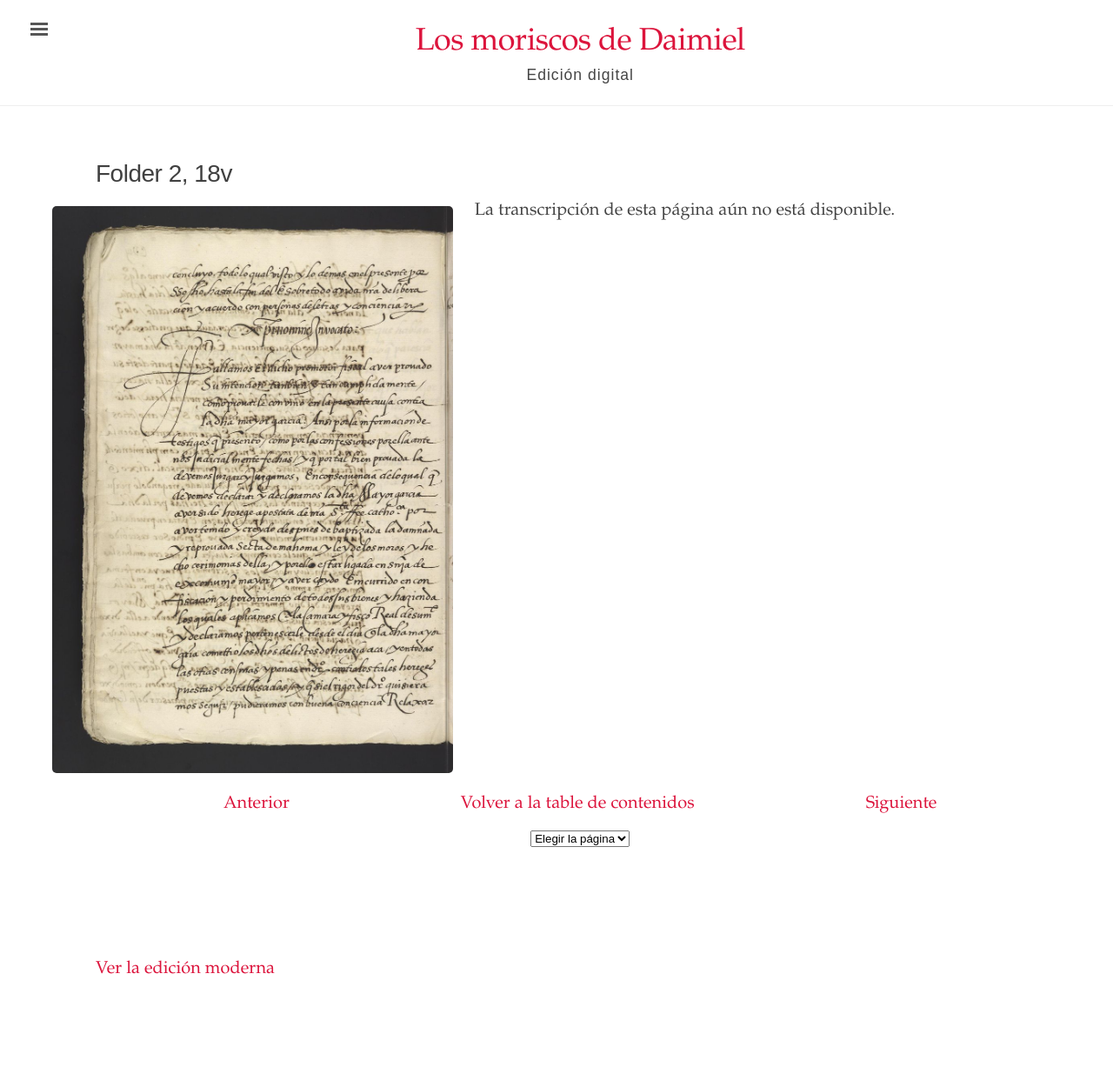
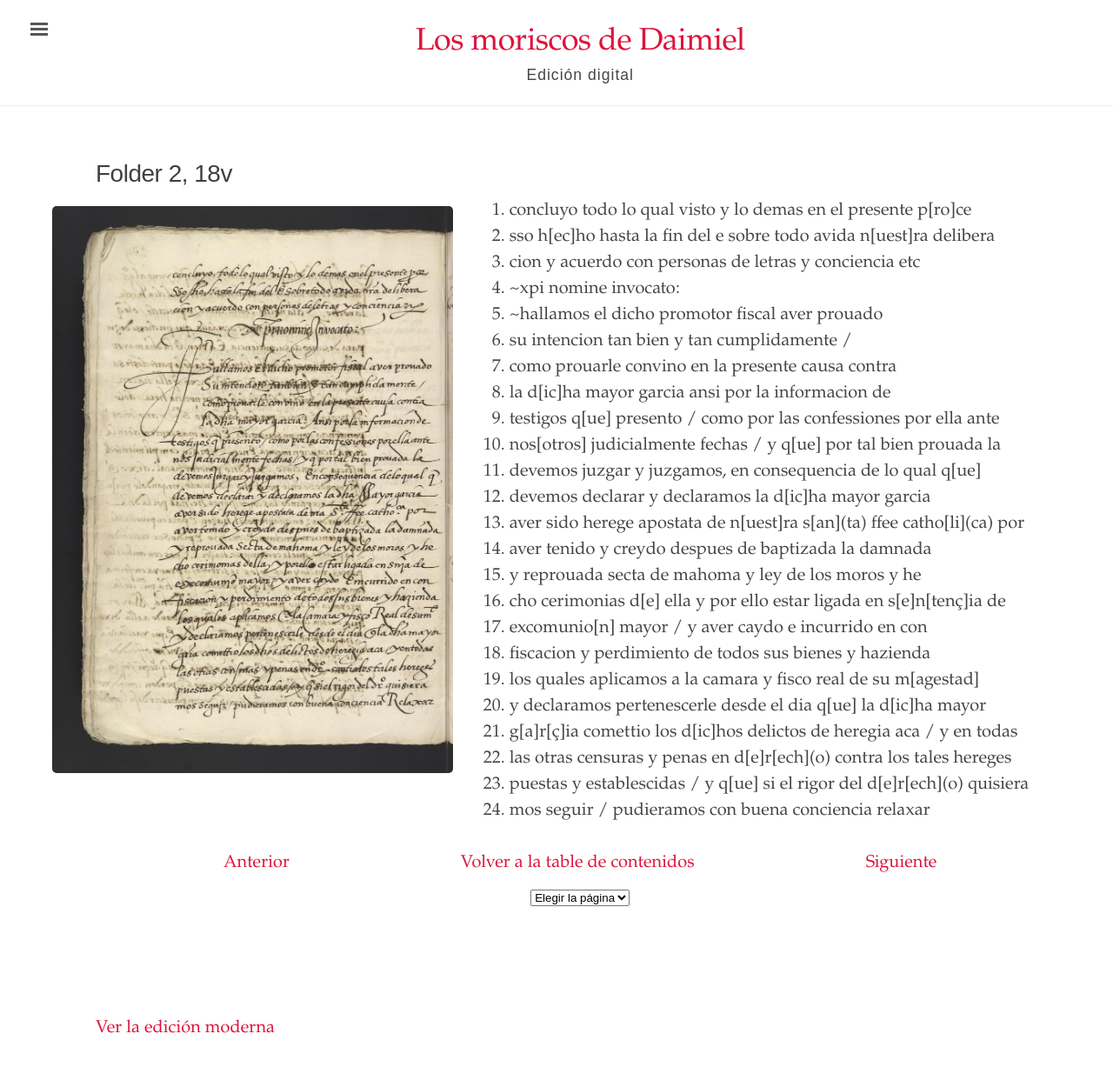
Before and after one commit to digbmc/moriscos-daimel, a Jekyll site: the page built from _texts/folder-2-18v.md, in a window 1280 px wide and 1277 px high. Shown: the top 1227 px of the window at 87% size. Built offline with Jekyll 4.4.1, drawn with Linux system fonts in a browser that asks for light colours.

Commit message:
Update folder-2-18v.md

```diff
--- a/_texts/folder-2-18v.md
+++ b/_texts/folder-2-18v.md
@@ -5,4 +5,27 @@ image: /assets/images/Folder_2_18v.jpg
 body_class: wide-page
 order: 36
 ---
-La transcripción de esta página aún no está disponible.
+1. concluyo todo lo qual visto y lo demas en el presente p\[ro\]ce
+2. sso h\[ec\]ho hasta la fin del e sobre todo avida n\[uest\]ra delibera
+3. cion y acuerdo con personas de letras y conciencia etc
+4. ~xpi nomine invocato:
+5. ~hallamos el dicho promotor fiscal aver prouado
+6. su intencion tan bien y tan cumplidamente /
+7. como prouarle convino en la presente causa contra
+8. la d\[ic\]ha mayor garcia ansi por la informacion de
+9. testigos q\[ue\] presento / como por las confessiones por ella ante
+10. nos\[otros\] judicialmente fechas / y q\[ue\] por tal bien prouada la
+11. devemos juzgar y juzgamos, en consequencia de lo qual q\[ue\]
+12. devemos declarar y declaramos la d\[ic\]ha mayor garcia
+13. aver sido herege apostata de n\[uest\]ra s\[an\](ta) ffee catho\[li\](ca) por
+14. aver tenido y creydo despues de baptizada la damnada
+15. y reprouada secta de mahoma y ley de los moros y he
+16. cho cerimonias d\[e\] ella y por ello estar ligada en s\[e\]n\[tenç\]ia de
+17. excomunio\[n\] mayor / y aver caydo e incurrido en con
+18. fiscacion y perdimiento de todos sus bienes y hazienda
+19. los quales aplicamos a la camara y fisco real de su m\[agestad\]
+20. y declaramos pertenescerle desde el dia q\[ue\] la d\[ic\]ha mayor
+21. g\[a\]r\[ç\]ia comettio los d\[ic\]hos delictos de heregia aca / y en todas
+22. las otras censuras y penas en d\[e\]r\[ech\](o) contra los tales hereges
+23. puestas y establescidas / y q\[ue\] si el rigor del d\[e\]r\[ech\](o) quisiera
+24. mos seguir / pudieramos con buena conciencia relaxar
```
